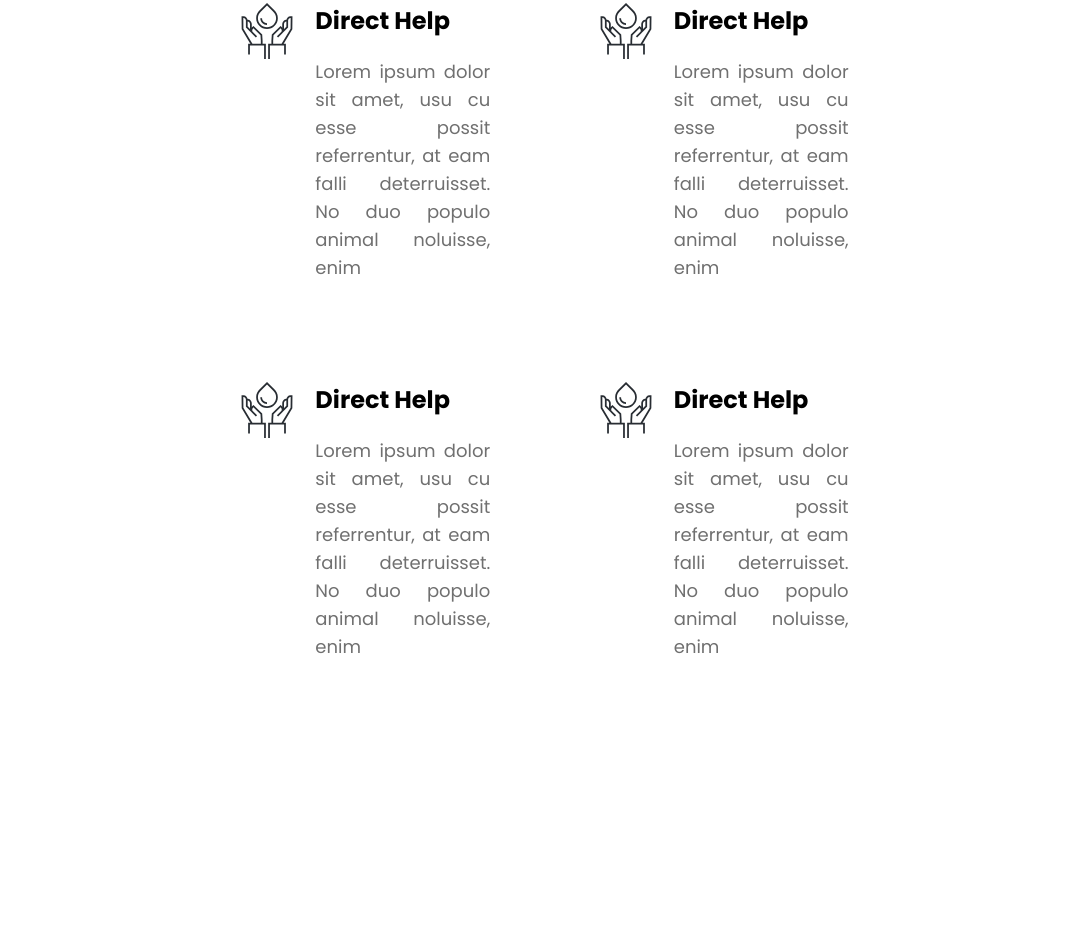
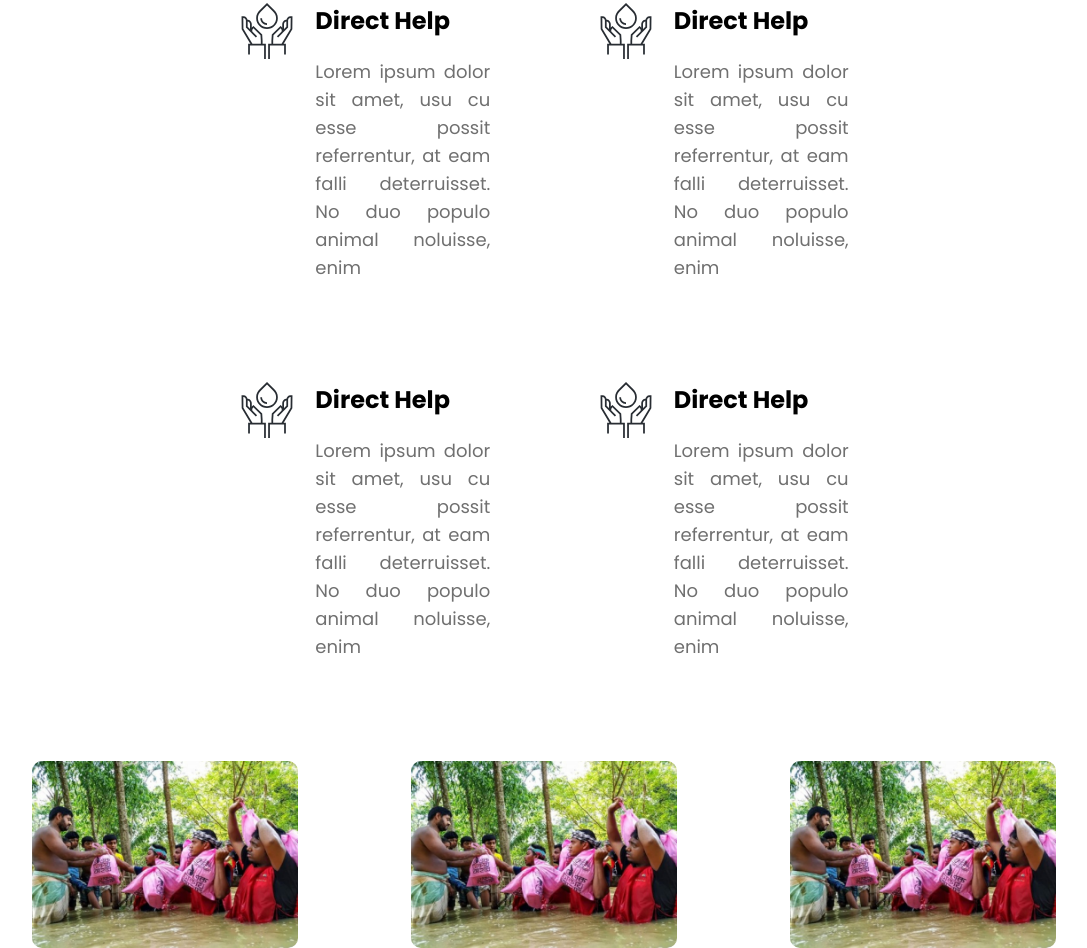
Before and after one commit to hasanmdtanvir/eid-zakat, a plain HTML site: page index.html in a window 1280 px wide. Shown: the part 2223-3171 px from the top of the page, without its empty margins (96-1183 px from the left). Before the commit the page ends 2984 px from the top, so only its background shows below. Drawn offline with Linux system fonts and the light colour scheme.

Commit message:
section 3 added

```diff
--- a/index.html
+++ b/index.html
@@ -116,6 +116,11 @@
             </div>
         </div>
     </section>
+    <section class="sec3">
+        <img src="./images/donation11.jpg" alt="">
+        <img src="./images/donation11.jpg" alt="">
+        <img src="./images/donation11.jpg" alt="">
+    </section>
 </body>
 
 </html>
--- a/main.css
+++ b/main.css
@@ -141,3 +141,15 @@ header {
     text-align: justify;
     color: #707070;
 }
+
+.sec3 {
+    display: flex;
+    justify-content: space-between;
+    margin-left: 10%;
+    margin-right: 10%;
+}
+
+.sec3 img {
+    width: 26%;
+    border-radius: 10px;
+}
```
